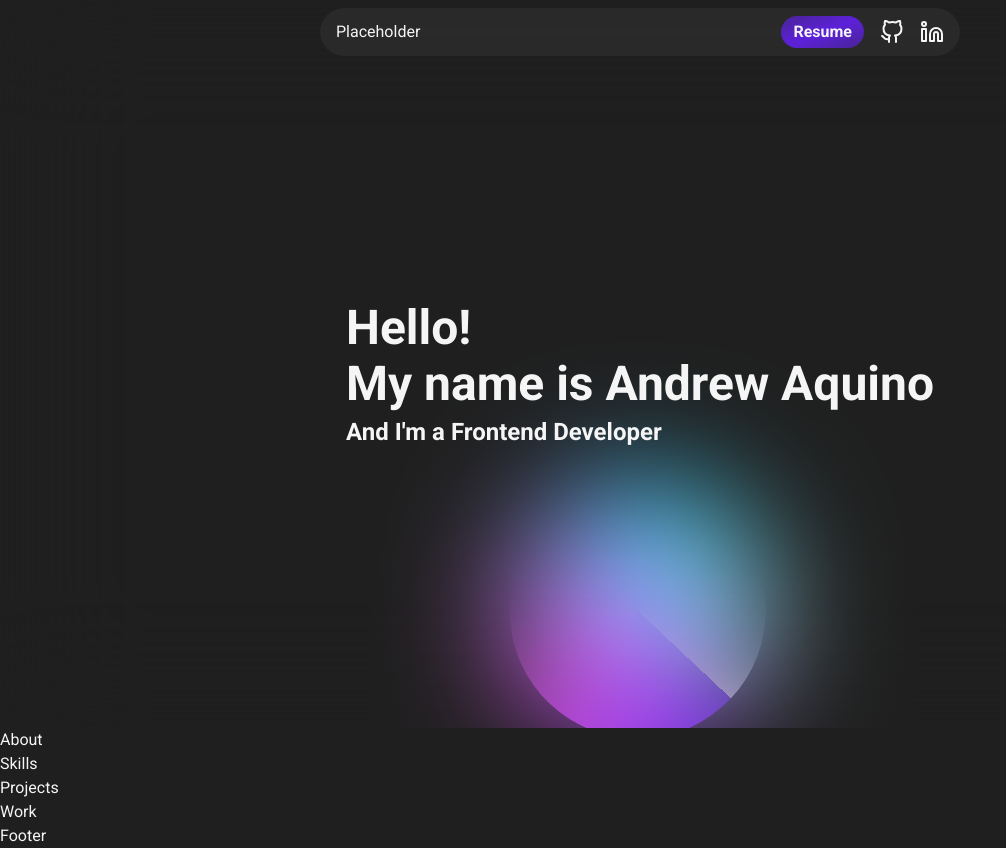
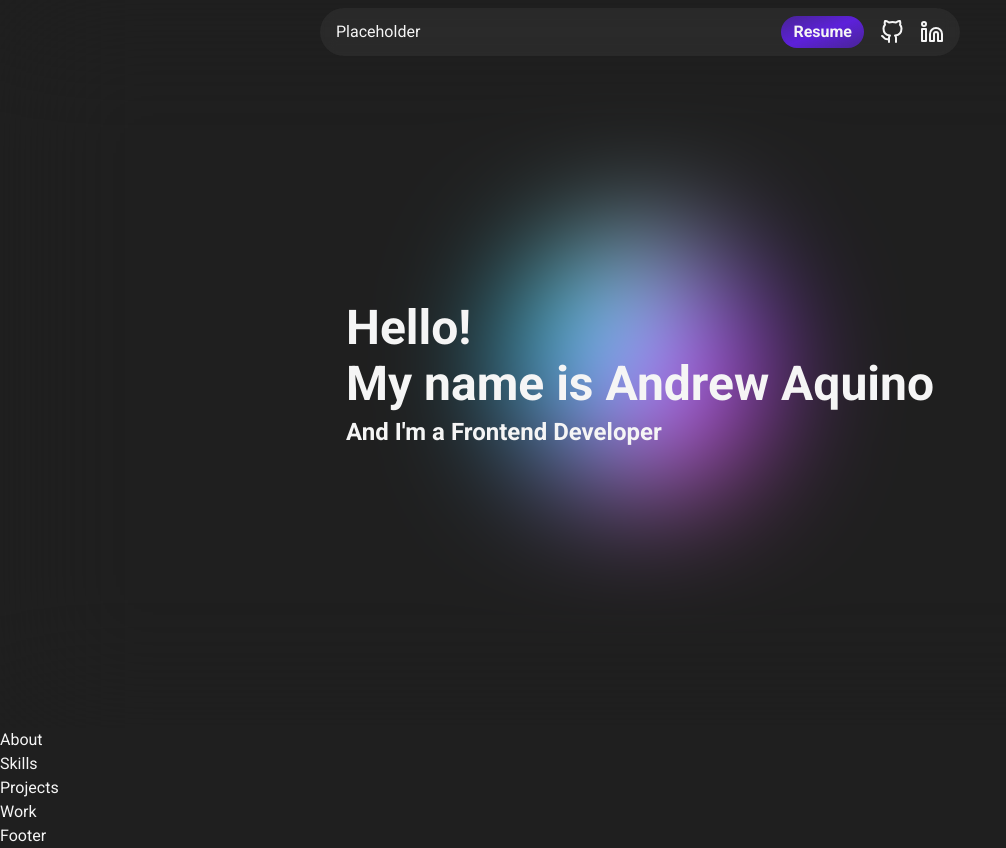
Before and after one commit to AndrewGlennAquino/personal-website-v2, a React (Vite) app: page / in a window 1280 px wide. Shown: the whole page, without its empty margins (0-1006 px from the left). Built offline with nearby package versions, Linux system fonts and the light colour scheme.

Commit message:
Reduce animationt to simple movemnet for increased performance

```diff
--- a/src/components/hero/Hero.tsx
+++ b/src/components/hero/Hero.tsx
@@ -31,25 +31,22 @@ const Hero = () => {
     animateFadeIn: {
       opacity: 1,
       transition: {
-        duration: 5,
+        duration: 2,
       },
     },
     animateRotate: {
       rotate: 360,
       transition: {
-        duration: 4,
+        duration: 5,
         ease: "linear",
         repeat: Infinity,
       },
     },
     animateMovement: {
-      x: [0, 0, "-50%", 0, "50%", "-50%", "50%"],
-      y: ["-100%", "100%", "-100%", "100%", "-100%", "100%", "100%"],
+      y: ["-100%", 0],
       transition: {
-        duration: 30,
-        ease: "easeInOut",
-        repeat: Infinity,
-        repeatType: "reverse"
+        duration: 2,
+        ease: "easeOut",
       }
     }
   };
```
